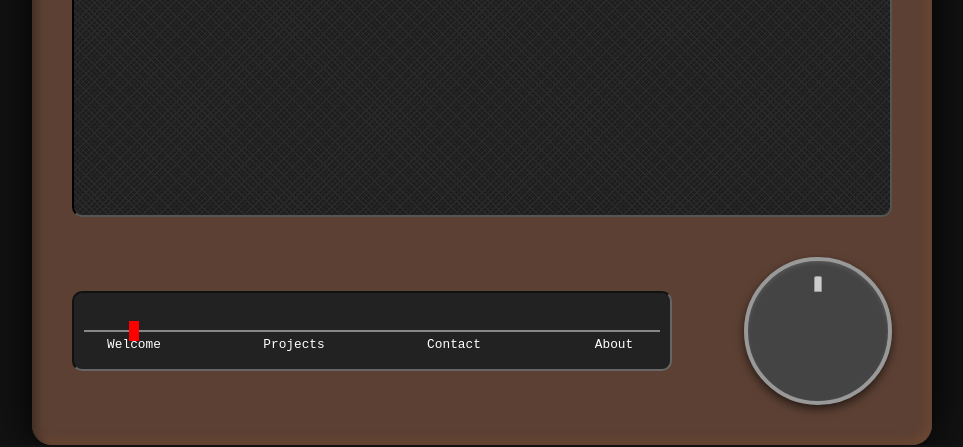
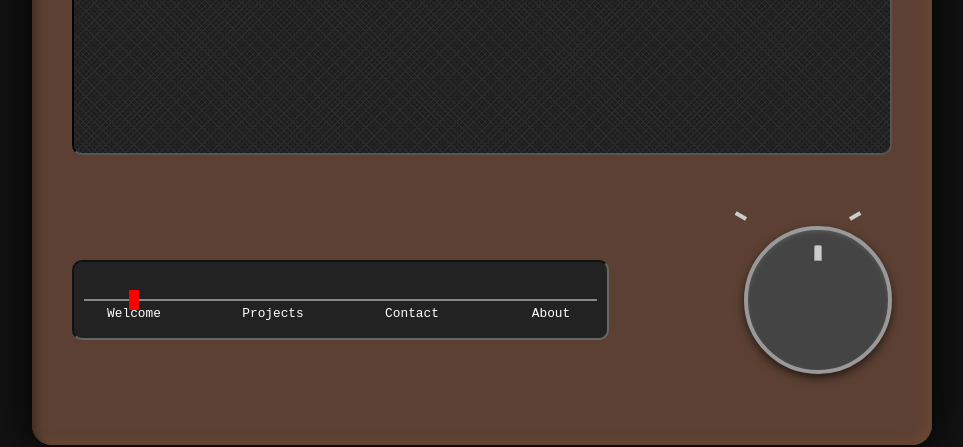
Before and after one commit to ogrady/radio-website, a website built with Vite: page index.html in a window 1280 px wide. Shown: the part 355-802 px from the top of the page, without its empty margins (158-1121 px from the left). Built offline with nearby package versions, Linux system fonts and the light colour scheme.

Commit message:
Station indicators

```diff
--- a/index.html
+++ b/index.html
@@ -15,12 +15,10 @@
       <div class="wave-indicator" id="wave-indicator"></div>
     </div>
 
+    <div class="station-indicators"></div> <!-- FIXED position indicator container -->
     <div class="radio-knob" id="radio-knob">
       <div class="knob-indicator"></div>
     </div>
-
-
-
   </div>
 </div>
 
--- a/src/radio.ts
+++ b/src/radio.ts
@@ -21,6 +21,7 @@ export function setupRadio() {
   const knob = document.getElementById('radio-knob')!
   const indicator = document.getElementById('wave-indicator')!
   const waveBand = document.querySelector('.wave-band') as HTMLElement
+  const stationIndicators = document.querySelector('.station-indicators') as HTMLElement
 
   const updateDisplay = () => {
     // Animate speaker text
@@ -71,17 +72,29 @@ export function setupRadio() {
   })
 
 
+
+
   let isDragging = false
-  let startX = 0
+  let start = {x:0,y:0}
   let currentAngle = 0
   const totalStations = stations.length
   const minAngle = -180
   const maxAngle = 180
   const stepAngle = (maxAngle - minAngle) / (totalStations - 1)
 
+
+for (let i = 0; i < totalStations; i++) {
+  const tick = document.createElement('div');
+  tick.classList.add('station-tick');
+
+  const angle = minAngle + (i * (maxAngle - minAngle)) / (totalStations - 1);
+  tick.style.transform = `rotate(${angle}deg) translateY(-60px)`; // outside knob
+  stationIndicators.appendChild(tick);
+}
+
   knob.addEventListener('mousedown', (e) => {
     isDragging = true
-    startX = e.clientX
+    start = {x: e.clientX, y: e.clientY}
     document.body.style.cursor = 'grabbing'
   })
 
@@ -105,18 +118,17 @@ export function setupRadio() {
     if (!isDragging) return
     const angle = getAngleFromMouse(e);
     const clamped = Math.max(minAngle, Math.min(maxAngle, angle));
-    const index = Math.round((clamped - minAngle) / degreePerStation);
+    const index = Math.floor((clamped - minAngle) / degreePerStation);
     setStation(index)
   })
 
   document.addEventListener('mouseup', (e) => {
     if (!isDragging) return
-    // TODO: use full coordinate and check bot components
-    if (e.clientX === startX) {
+    isDragging = false
+    if (e.clientX === start.x && e.clientY === start.y) {
       // "click". Don't use click handler, or we will handle the event twice
       setStation((currentStation + 1) % stations.length )
     } else {
-      isDragging = false
       document.body.style.cursor = 'default'
     }
 })
--- a/src/style.css
+++ b/src/style.css
@@ -357,3 +357,22 @@ body {
   justify-content: center;
   align-items: center;
 }
+.station-indicators {
+  position: relative;
+  width: 210px;  /* same size as knob */
+  height: 210px;
+  top: 70%;
+  right: -120px;  /* match knob's position if needed */
+  transform: translateY(-50%);
+  pointer-events: none;
+}
+
+.station-indicators .station-tick {
+  position: absolute;
+  width: 4px;
+  height: 12px;
+  background: #ccc;
+  top: 0;
+  left: 50%;
+  transform-origin: bottom center;
+}
```
